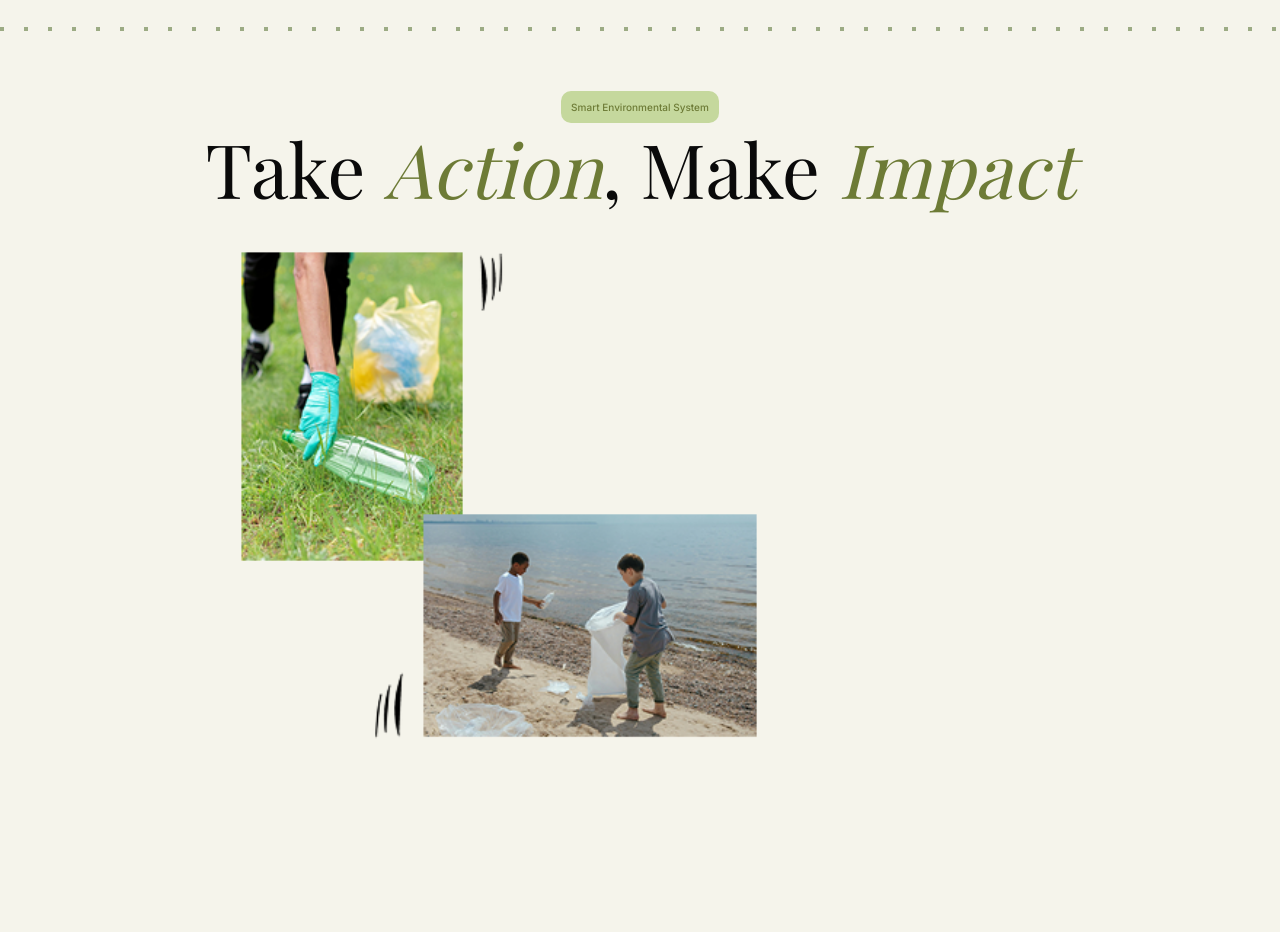
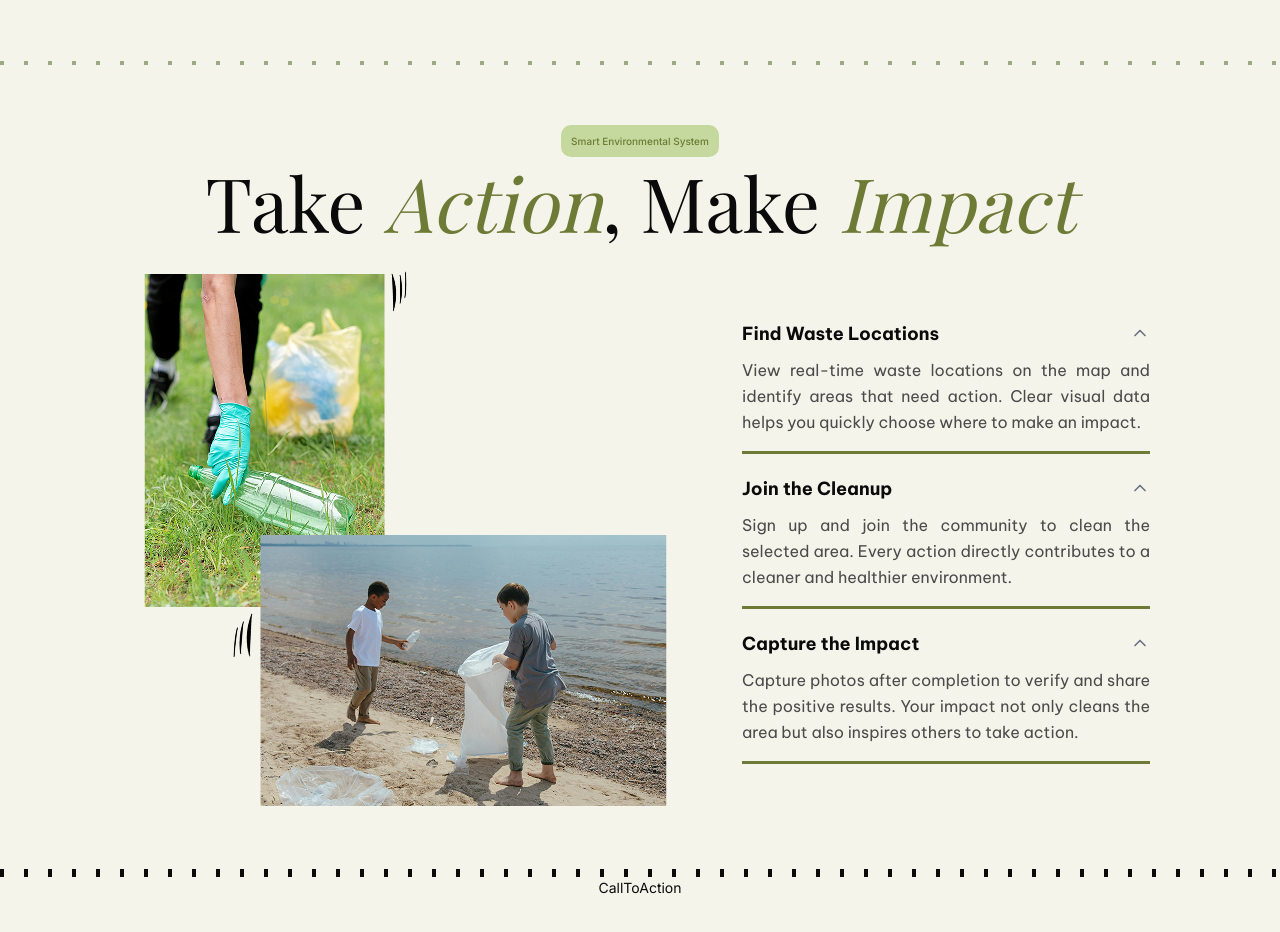
Before and after one commit to DOAN2-UQT-KN/ecolink-client, a Next.js app: page / in a window 1280 px wide. Shown: the part 1340-2272 px from the top of the page. Before the commit the page ends 2195 px from the top, so only its background shows below. Built offline with nearby package versions, Linux system fonts and the light colour scheme; a web font is replaced by a local one.

Commit message:
feat: collapse card n for volunteers

```diff
--- a/app/(pages)/(hompage)/_components/ForCitizens.tsx
+++ b/app/(pages)/(hompage)/_components/ForCitizens.tsx
@@ -0,0 +1,16 @@
+import { Tag } from "@/components/shared/Tag";
+import { useMediaQuery } from "@/hooks/use-media-query";
+import Image from "next/image";
+import { Trans, useTranslation } from "react-i18next";
+
+const MOBILE_IMG = "/take-action-desktop.png";
+const DESKTOP_IMG = "/take-action-mobile.png";
+
+const ForCitizens = () => {
+  const { t } = useTranslation("common");
+  const isLarge = useMediaQuery("(min-width: 1024px)");
+
+  return <div className="flex flex-col"></div>;
+};
+
+export default ForCitizens;
--- a/app/(pages)/(hompage)/_components/ForVolunteers.tsx
+++ b/app/(pages)/(hompage)/_components/ForVolunteers.tsx
@@ -1,17 +1,53 @@
+import CollapseCard from "@/components/shared/CollapseCard";
 import { Tag } from "@/components/shared/Tag";
 import { useMediaQuery } from "@/hooks/use-media-query";
 import Image from "next/image";
+import { useCallback } from "react";
 import { Trans, useTranslation } from "react-i18next";
 
-const MOBILE_IMG = "/take-action-desktop.png";
-const DESKTOP_IMG = "/take-action-mobile.png";
+const MOBILE_IMG = "/take-action-mobile.png";
+const DESKTOP_IMG = "/take-action-desktop.png";
+
+const volunteerItems = [
+  {
+    key: "find-waste-locations",
+    title: "Find Waste Locations",
+    description:
+      "View real-time waste locations on the map and identify areas that need action. Clear visual data helps you quickly choose where to make an impact.",
+  },
+  {
+    key: "join-the-cleanup",
+    title: "Join the Cleanup",
+    description:
+      "Sign up and join the community to clean the selected area. Every action directly contributes to a cleaner and healthier environment.",
+  },
+  {
+    key: "capture-the-impact",
+    title: "Capture the Impact",
+    description:
+      "Capture photos after completion to verify and share the positive results. Your impact not only cleans the area but also inspires others to take action.",
+  },
+];
 
 const ForVolunteer = () => {
   const { t } = useTranslation("common");
   const isLarge = useMediaQuery("(min-width: 1024px)");
 
+  const renderVolunteerItems = useCallback(() => {
+    return volunteerItems.map((item) => (
+      <CollapseCard
+        key={item.key}
+        title={item.title}
+        className="h-full"
+        defaultOpen
+      >
+        <p>{item.description}</p>
+      </CollapseCard>
+    ));
+  }, [t]);
+
   return (
-    <div className="flex flex-col">
+    <div className="flex flex-col px-[10px] pb-[40px] w-full lg:px-[120px]">
       <div className="flex flex-col items-center">
         <Tag variant="green">Smart Environmental System</Tag>
 
@@ -30,13 +66,17 @@ const ForVolunteer = () => {
         </h1>
       </div>
 
-      <div className="flex flex-col lg:flex-row items-center justify-between">
+      <div className="flex flex-col lg:flex-row items-center justify-between w-full lg:gap-10">
         <Image
           src={isLarge ? DESKTOP_IMG : MOBILE_IMG}
           alt="For volunteers"
           width={isLarge ? 572 : 393}
           height={isLarge ? 582 : 378}
-        />
+          className="w-full h-auto"
+        />{" "}
+        <div className="flex flex-col px-[10px] gap-3 w-full">
+          {renderVolunteerItems()}
+        </div>
       </div>
     </div>
   );
--- a/app/(pages)/(hompage)/_components/HeroSection.tsx
+++ b/app/(pages)/(hompage)/_components/HeroSection.tsx
@@ -10,7 +10,7 @@ const HeroSection = () => {
   const { t } = useTranslation();
 
   return (
-    <section className="flex flex-col lg:flex-row items-center justify-between w-full px-[20px] lg:px-[80px] xl:px-[100px] ">
+    <section className="flex flex-col lg:flex-row items-center justify-between w-full px-[20px] lg:px-[150px] ">
       <Image
         src="/herosection.png"
         alt="Hero Image"
--- a/app/(pages)/(hompage)/_components/ProblemAndSolution.tsx
+++ b/app/(pages)/(hompage)/_components/ProblemAndSolution.tsx
@@ -45,7 +45,7 @@ const ProblemAndSolution = () => {
   }, [t]);
 
   return (
-    <div className="flex flex-col items-center justify-between py-[40px] px-[10px] lg:px-[70px] gap-10 w-full">
+    <div className="flex flex-col items-center justify-between py-[40px] px-[10px] lg:px-[120px] gap-10 w-full">
       <div className="flex flex-col items-center gap-5 ">
         <Tag variant="green">Smart Environmental System</Tag>
 
--- a/app/(pages)/(hompage)/page.tsx
+++ b/app/(pages)/(hompage)/page.tsx
@@ -4,6 +4,8 @@ import HeroSection from "./_components/HeroSection";
 import { Divider } from "@/components/shared/Divider";
 import ProblemAndSolution from "./_components/ProblemAndSolution";
 import ForVolunteers from "./_components/ForVolunteers";
+import ForCitizens from "./_components/ForCitizens";
+import CallToAction from "./_components/CallToAction";
 
 export default function Home() {
   return (
@@ -17,6 +19,14 @@ export default function Home() {
       <Divider className="text-background-tertiary my-15" />
 
       <ForVolunteers />
+
+      <Divider />
+
+      <ForCitizens />
+
+      <Divider />
+
+      <CallToAction />
     </div>
   );
 }
--- a/components/layout/Header.tsx
+++ b/components/layout/Header.tsx
@@ -375,13 +375,13 @@ const Header: React.FC<CardNavProps> = ({ ease = "power3.out", menuColor }) => {
       {(items || []).slice(0, 3).map((item, idx) => (
         <SpotlightCard
           key={idx}
-          spotlightColor="rgba(151, 175, 97, 0.2)"
+          spotlightColor="rgba(151, 175, 97, 0.3)"
           className="nav-card select-none relative flex flex-col gap-2 p-[12px_12px] lg:p-[20px_16px] rounded-[calc(0.75rem-0.2rem)] min-w-0 flex-[1_1_auto] h-auto md:min-h-[60px] md:h-full md:min-h-0 md:flex-[1_1_0%] bg-white/40 rounded-2xl backdrop-blur-xl border border-white/50 text-black"
         >
           <div className="nav-card-label tracking-[-0.5px] text-[16px] md:text-[22px] font-display-5 font-semibold">
             {t(item.label)}
           </div>
-          <div className="nav-card-links mt-auto flex flex-col gap-1 md:gap-[4px]">
+          <div className="nav-card-links mt-auto flex flex-col gap-0 md:gap-[4px]">
             {item.links?.map((lnk, i) => (
               <a
                 key={`${lnk.label}-${i}`}
@@ -390,7 +390,7 @@ const Header: React.FC<CardNavProps> = ({ ease = "power3.out", menuColor }) => {
                   before:content-[''] before:absolute before:bottom-[-2px] before:left-0
                   before:w-0 before:h-[1px] before:bg-button-accent
                   before:transition-all before:duration-300
-                  hover:before:w-full flex flex-row items-center gap-1 w-fit hover:cursor-pointer font-display-2
+                  hover:before:w-full flex flex-row items-center gap-1 w-fit hover:cursor-pointer font-display-1 md:font-display-3
                 "
                 href={lnk.href}
                 aria-label={t(lnk.ariaLabel)}
--- /dev/null
+++ b/components/shared/CollapseCard.tsx
@@ -0,0 +1,99 @@
+"use client";
+
+import { motion, AnimatePresence } from "framer-motion";
+import { ReactNode, useState, useEffect } from "react";
+import { ChevronDown } from "lucide-react";
+import clsx from "clsx";
+import { useMediaQuery } from "@/hooks/use-media-query";
+
+type CollapseCardProps = {
+  title: ReactNode;
+  children: ReactNode;
+  defaultOpen?: boolean;
+  className?: string;
+  maxLineVisible?: number | { mobile: number; desktop: number };
+};
+
+export default function CollapseCard({
+  title,
+  children,
+  defaultOpen = false,
+  className,
+  maxLineVisible = { mobile: 2, desktop: 3 },
+}: CollapseCardProps) {
+  const [open, setOpen] = useState(defaultOpen);
+  const isLarge = useMediaQuery("(min-width: 1024px)");
+  const [mounted, setMounted] = useState(false);
+
+  useEffect(() => {
+    setMounted(true);
+  }, []);
+
+  const mLine =
+    typeof maxLineVisible === "number" ? maxLineVisible : maxLineVisible.mobile;
+  const dLine =
+    typeof maxLineVisible === "number"
+      ? maxLineVisible
+      : maxLineVisible.desktop;
+
+  const currentLines = mounted && isLarge ? dLine : mLine;
+
+  return (
+    <div
+      className={clsx(
+        " transition border-b-3 border-background-quaternary",
+        className,
+      )}
+    >
+      {/* Header */}
+      <button
+        onClick={() => setOpen(!open)}
+        className="w-full flex items-start justify-between py-2 text-left gap-4"
+      >
+        <div
+          className="font-bold font-display-4 flex-1"
+          style={
+            currentLines
+              ? {
+                  display: "-webkit-box",
+                  WebkitLineClamp: currentLines,
+                  WebkitBoxOrient: "vertical",
+                  overflow: "hidden",
+                  wordBreak: "break-word",
+                }
+              : undefined
+          }
+        >
+          {title}
+        </div>
+
+        {/* Arrow */}
+        <motion.div
+          animate={{ rotate: open ? 180 : 0 }}
+          transition={{ duration: 0.3 }}
+          className="mt-1 flex-shrink-0"
+        >
+          <ChevronDown className="w-5 h-5 text-gray-500" />
+        </motion.div>
+      </button>
+
+      {/* Content */}
+      <AnimatePresence initial={false}>
+        {open && (
+          <motion.div
+            key="content"
+            initial={{ height: 0, opacity: 0 }}
+            animate={{ height: "auto", opacity: 1 }}
+            exit={{ height: 0, opacity: 0 }}
+            transition={{ duration: 0.35, ease: "easeInOut" }}
+            className="overflow-hidden"
+          >
+            <div className=" pb-4 text-foreground-secondary font-display-2 md:font-display-3 text-justify">
+              {children}
+            </div>
+          </motion.div>
+        )}
+      </AnimatePresence>
+    </div>
+  );
+}
--- a/components/shared/ContentCard.tsx
+++ b/components/shared/ContentCard.tsx
@@ -77,7 +77,7 @@ const ContentCard = ({
           <div>
             <p
               ref={textRef}
-              className={`font-display-1 text-foreground-secondary ${!isExpanded ? "line-clamp-2 md:line-clamp-4" : ""}`}
+              className={`font-display-1 lg:font-display-2 text-foreground-secondary ${!isExpanded ? "line-clamp-2 md:line-clamp-4" : ""}`}
             >
               {t(description)}
             </p>
@@ -87,7 +87,7 @@ const ContentCard = ({
                   e.stopPropagation();
                   setIsExpanded(true);
                 }}
-                className="font-display-1 mt-1 font-medium text-foreground underline decoration-1 underline-offset-2"
+                className="font-display-1 lg:font-display- mt-1 font-medium text-foreground underline decoration-1 underline-offset-2"
               >
                 {t("See more")}
               </button>
--- a/components/shared/SpotlightCard.tsx
+++ b/components/shared/SpotlightCard.tsx
@@ -66,7 +66,7 @@ const SpotlightCard: React.FC<SpotlightCardProps> = ({
       onBlur={handleBlur}
       onMouseEnter={handleMouseEnter}
       onMouseLeave={handleMouseLeave}
-      className={`relative rounded-3xl shadow-sm hover:shadow-lg  border border-neutral-800 bg-neutral-900 overflow-hidden p-8 transition-transform duration-200 ease-out will-change-transform ${className}`}
+      className={`relative rounded-3xl shadow-sm hover:shadow-lg  border-2 border-neutral-800 bg-neutral-900 overflow-hidden p-8 transition-transform duration-200 ease-out will-change-transform ${className}`}
       style={{
         transform: `perspective(1000px) rotateX(${tilt.rotateX}deg) rotateY(${tilt.rotateY}deg) scale3d(1, 1, 1)`,
       }}
```
